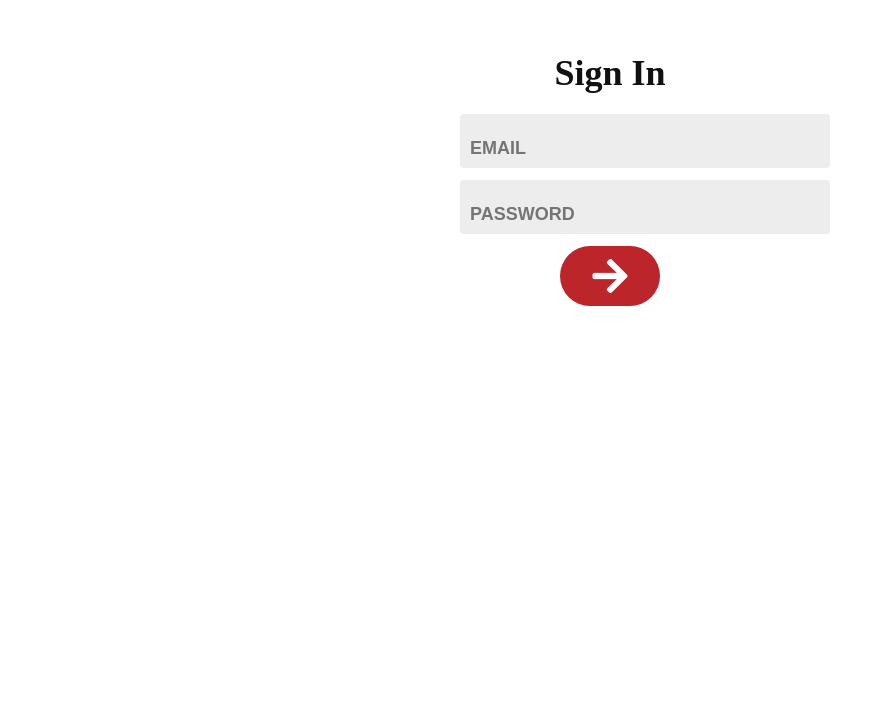
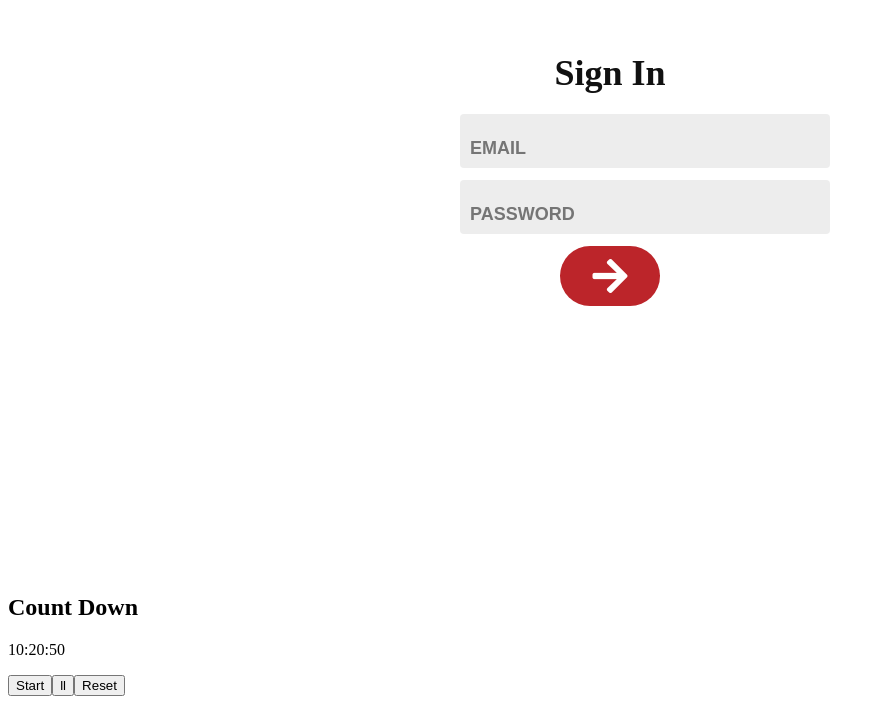
Before and after one commit to Richi92d/oneflash, an Angular app: page / in a window 1280 px wide. Shown: the part 234-938 px from the top of the page, without its empty margins (0-885 px from the left). Before the commit the page ends 816 px from the top, so only its background shows below. Built offline with nearby package versions, Linux system fonts and the light colour scheme.

Commit message:
add countdown html

```diff
--- a/src/app/app.component.html
+++ b/src/app/app.component.html
@@ -1 +1,2 @@
 <app-signin></app-signin>
+<app-countdown></app-countdown>
--- a/src/app/app.module.ts
+++ b/src/app/app.module.ts
@@ -5,11 +5,13 @@ import { BrowserModule } from '@angular/platform-browser';
 import { AppRoutingModule } from './app-routing.module';
 import { AppComponent } from './app.component';
 import { SigninComponent } from './components/authentication/signin/signin.component';
+import { CountdownComponent } from './components/countdown/countdown.component';
 
 @NgModule({
   declarations: [
     AppComponent,
-    SigninComponent
+    SigninComponent,
+    CountdownComponent
   ],
   imports: [
     BrowserModule,
--- /dev/null
+++ b/src/app/components/countdown/countdown.component.html
@@ -0,0 +1,11 @@
+<div class="content">
+    <div class="card">
+        <h2>Count <strong>Down</strong></h2>
+        <p>10:20:50</p>
+    </div>
+    <div class="card-button">
+        <button>Start</button>
+        <button>ll</button>
+        <button>Reset</button>
+    </div>
+</div>
--- /dev/null
+++ b/src/app/components/countdown/countdown.component.ts
@@ -0,0 +1,15 @@
+import { Component, OnInit } from '@angular/core';
+
+@Component({
+  selector: 'app-countdown',
+  templateUrl: './countdown.component.html',
+  styleUrls: ['./countdown.component.css']
+})
+export class CountdownComponent implements OnInit {
+
+  constructor() { }
+
+  ngOnInit(): void {
+  }
+
+}
```
Also changed, not shown: src/app/components/countdown/countdown.component.css (added), 1 other file (tests, documents, lock files or other folders).
